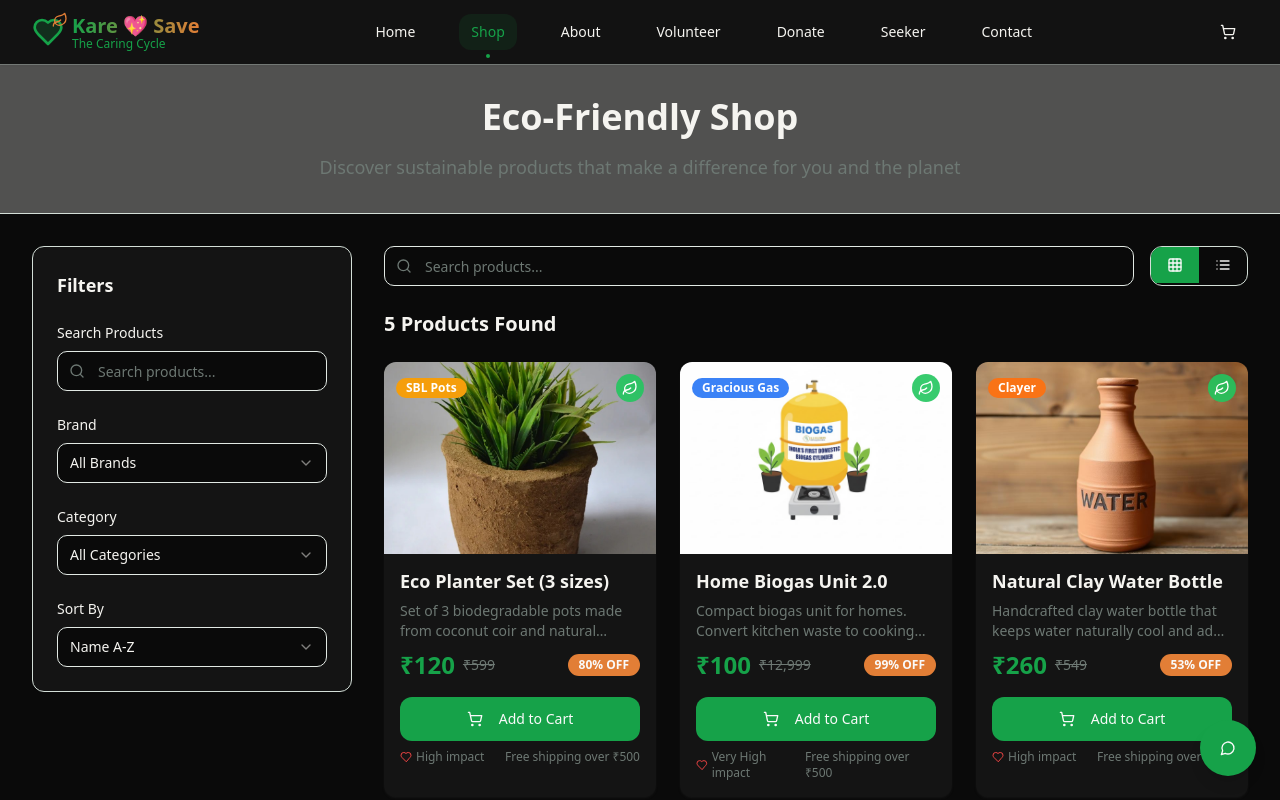
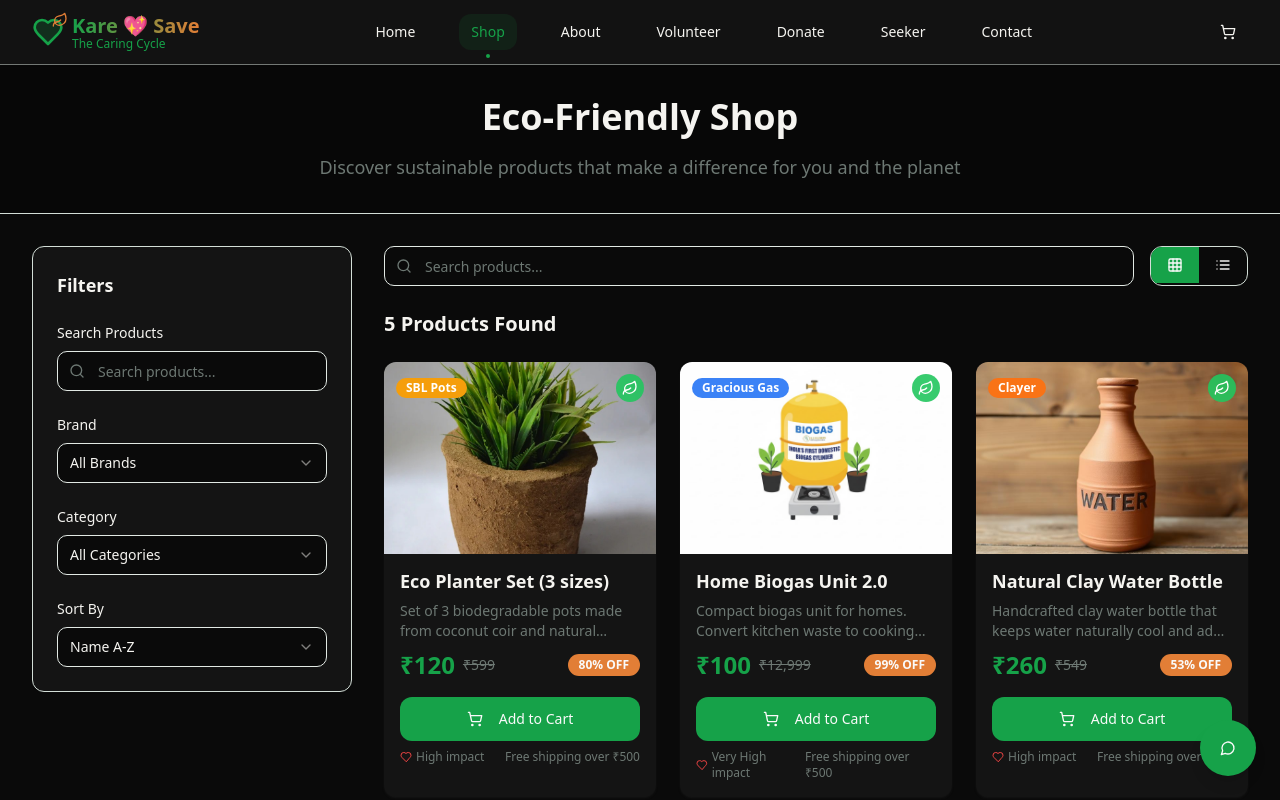
Before and after one commit to 2005bhavish/kare-save, a React (Vite) app: page /shop in a window 1280 px wide. Shown: the top 800 px of the page. Built offline with nearby package versions, Linux system fonts and the light colour scheme; the HTML template or start-up script is replaced by a standard one.

Commit message:
Update ShopPage header background color for improved contrast

```diff
--- a/src/pages/ShopPage.tsx
+++ b/src/pages/ShopPage.tsx
@@ -60,7 +60,7 @@ const ShopPage = () => {
   return (
     <div className="min-h-screen bg-background">
       {/* Header */}
-      <div className="bg-muted/30 border-b">
+      <div className="bg-black/30 border-b">
         <div className="max-w-7xl mx-auto px-4 sm:px-6 lg:px-8 py-8">
           <div className="text-center">
             <h1 className="text-3xl md:text-4xl font-bold mb-4">Eco-Friendly Shop</h1>
```
